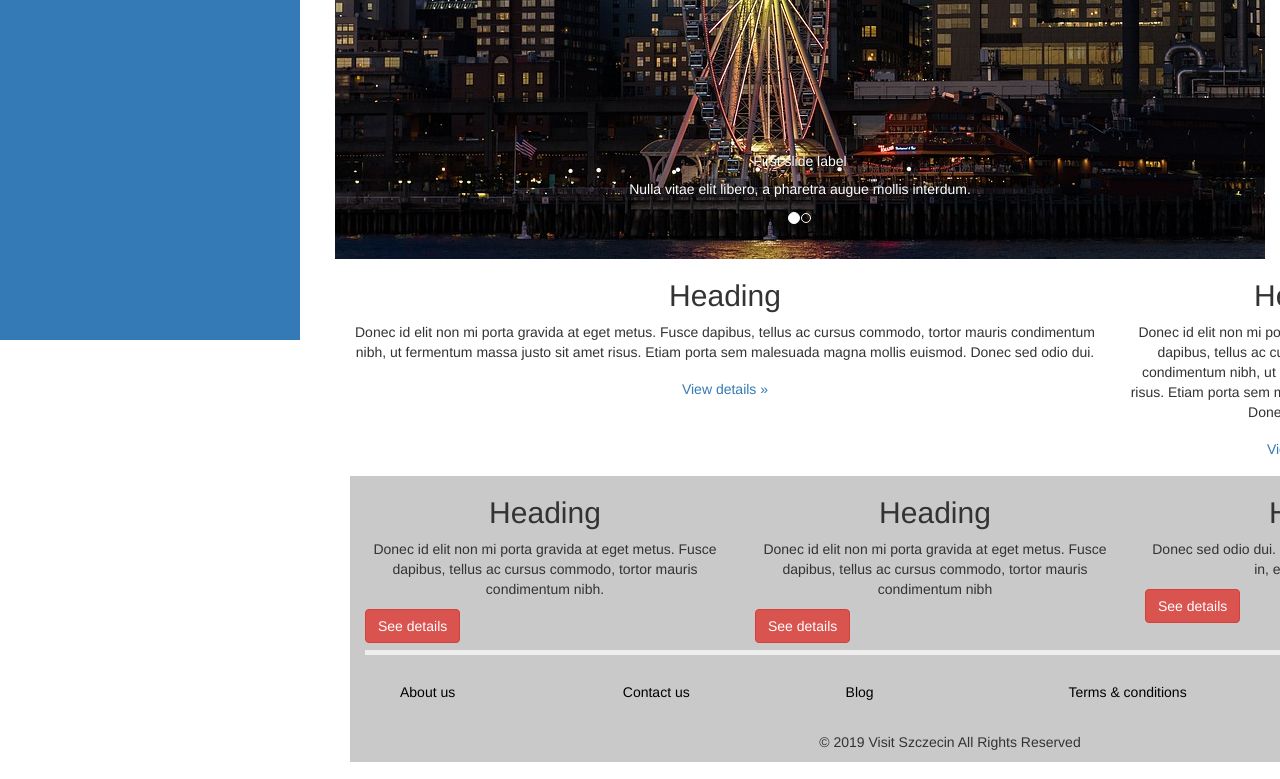
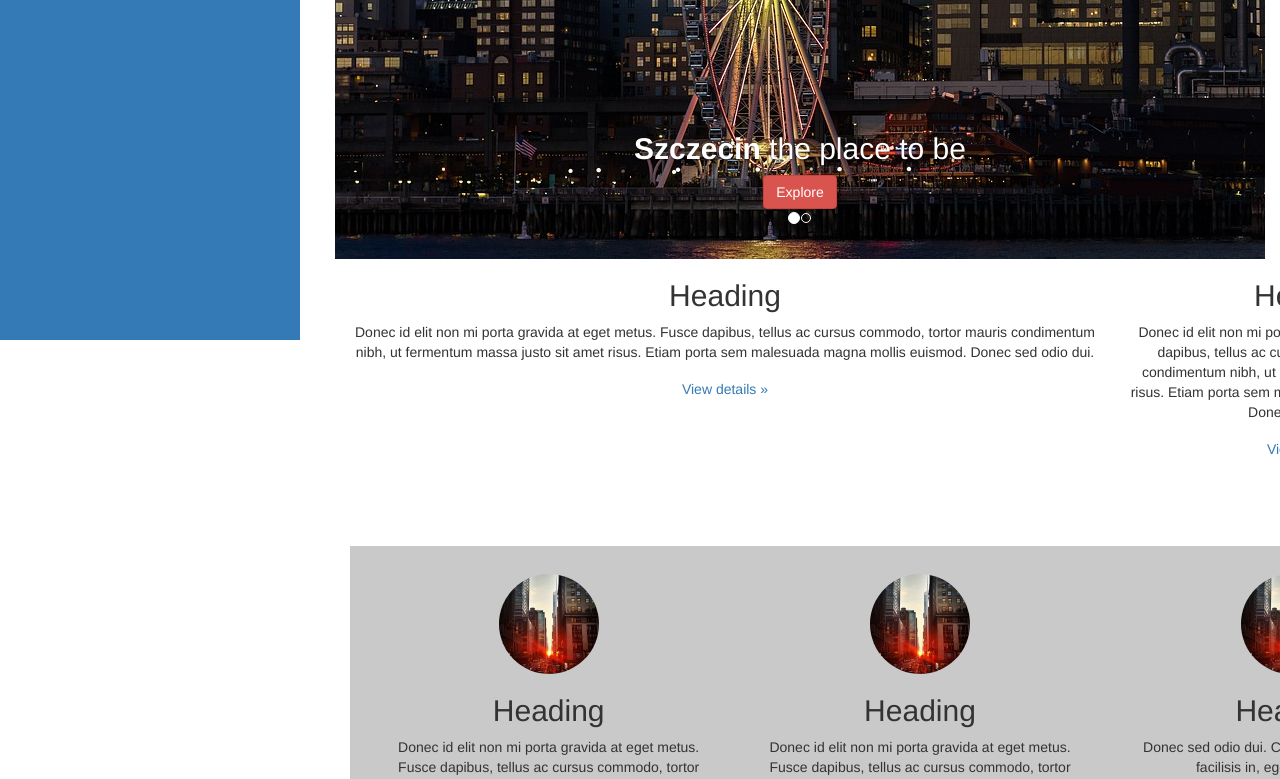
Before and after one commit to wolejnik/Academy-Tieto-2019, an Angular app in the folder tieto-app/ClientApp/: page / in a window 1280 px wide. Shown: the part 460-1239 px from the top of the page. Built offline with nearby package versions, Linux system fonts and the light colour scheme.

Commit message:
Improving homepage

```diff
--- a/tieto-app/ClientApp/src/app/home/home.component.css
+++ b/tieto-app/ClientApp/src/app/home/home.component.css
@@ -11,11 +11,12 @@ body {
 
 hr {
   display: block;
-  margin-top: 0.5em;
-  margin-bottom: 0.5em;
+  margin-top: 1em;
+  margin-bottom: 1em;
   margin-left: auto;
   margin-right: auto;
-  border-width: 5px;
+  border-width: 1px;
+  border-color: black;
 }
 
 li a {
@@ -27,6 +28,17 @@ p, h2 {
   text-align: center;
 }
 
-.listheader {
+
+.imgNav {
+  border-radius: 50%;
+  height: 100px;
+  width: 100px;
+  position: center;
+}
+
+.container2 {
+  padding: 2em;
+  margin-top: 5em;
+  margin-bottom: 5em;
   background: rgb(201, 201, 201)
 }
--- a/tieto-app/ClientApp/src/app/home/home.component.html
+++ b/tieto-app/ClientApp/src/app/home/home.component.html
@@ -8,8 +8,8 @@
       <div class="carousel-item active">
         <img src="../../assets/cityscape-4292702_1280.jpg" class="d-block w-100" alt="...">
         <div class="carousel-caption d-none d-md-block">
-          <h5>First slide label</h5>
-          <p>Nulla vitae elit libero, a pharetra augue mollis interdum.</p>
+          <h2><strong>Szczecin</strong> the place to be</h2>
+          <button type="button" class="btn btn-danger">Explore</button>
         </div>
       </div>
     </div>
@@ -25,7 +25,6 @@
 </div>
 
 <div class="container">
-  <!-- Example row of columns -->
   <div class="row">
     <div class="col-md-8">
       <h2>Heading</h2>
@@ -39,31 +38,35 @@
    </div>
   </div>
 
-<div class="container listheader">
+<div class="container2">
   <!-- Example row of columns -->
   <div class="row">
-    <div class="col-md-4">
+    <div class="col-md-4 text-center">
+      <img class="imgNav rounded" src="../../assets/city-569093_640.jpg" alt="header image">
       <h2>Heading</h2>
       <p>Donec id elit non mi porta gravida at eget metus. Fusce dapibus, tellus ac cursus commodo, tortor mauris condimentum nibh.</p>
       <button type="button" class="btn btn-danger">See details</button>
     </div>
-    <div class="col-md-4">
+    <div class="col-md-4 text-center">
+        <img class="imgNav rounded" src="../../assets/city-569093_640.jpg" alt="header image">
       <h2>Heading</h2>
       <p>Donec id elit non mi porta gravida at eget metus. Fusce dapibus, tellus ac cursus commodo, tortor mauris condimentum nibh</p>
       <button type="button" class="btn btn-danger">See details</button>
    </div>
-    <div class="col-md-4 btnClick">
+    <div class="col-md-4 text-center">
+        <img class="imgNav rounded" src="../../assets/city-569093_640.jpg" alt="header image">
       <h2 class>Heading</h2>
       <p>Donec sed odio dui. Cras justo odio, dapibus ac facilisis in, egestas eget quam.</p>
       <button type="button" class="btn btn-danger">See details</button>
     </div>
   </div>
-
+</div>
 
   <hr>
 
   <footer class="footer">
     <div class="container">
+      <div class="listheader">
         <ul id="linkList">
             <li><a href="footer.html">About us</a>
             </li>
@@ -77,5 +80,6 @@
             </li>
           </ul>
           <p style="text-align: center;">© 2019 Visit Szczecin All Rights Reserved</p>
+        </div>
     </div>
   </footer>
```
Also changed, not shown: tieto-app/ClientApp/src/assets/city-569093_640.jpg (added).
